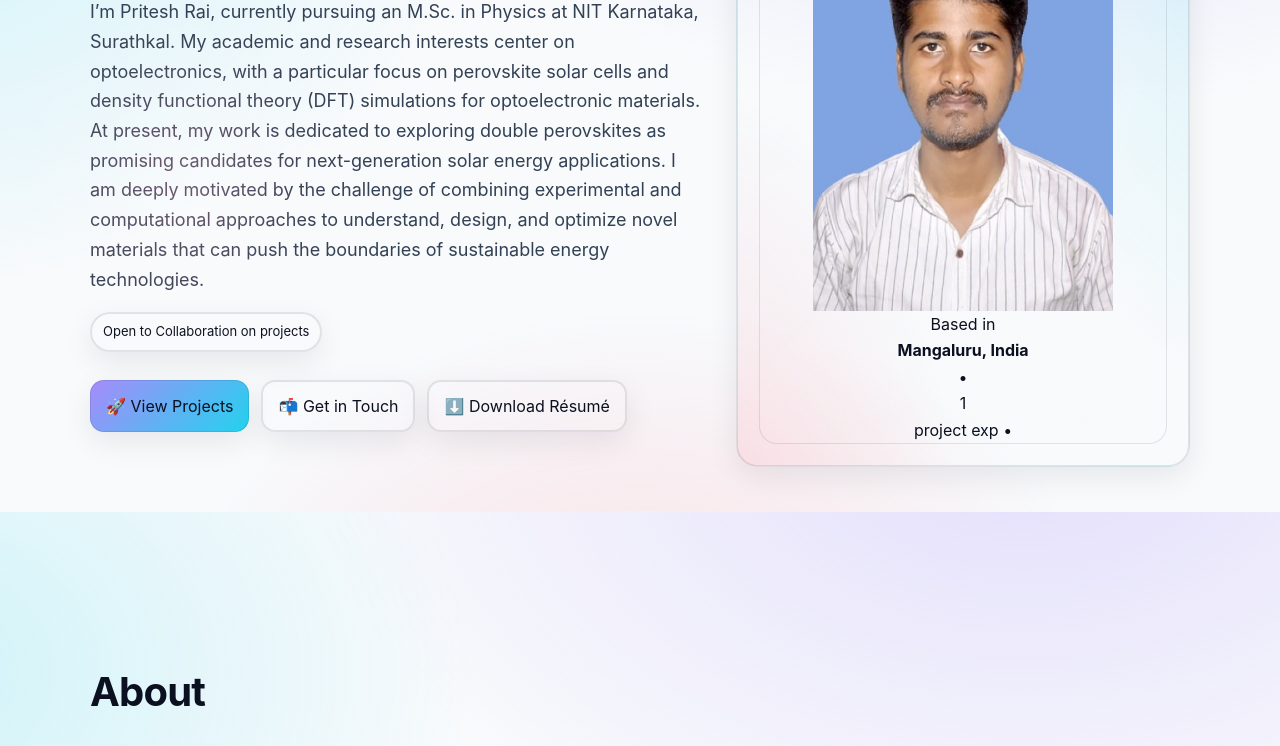
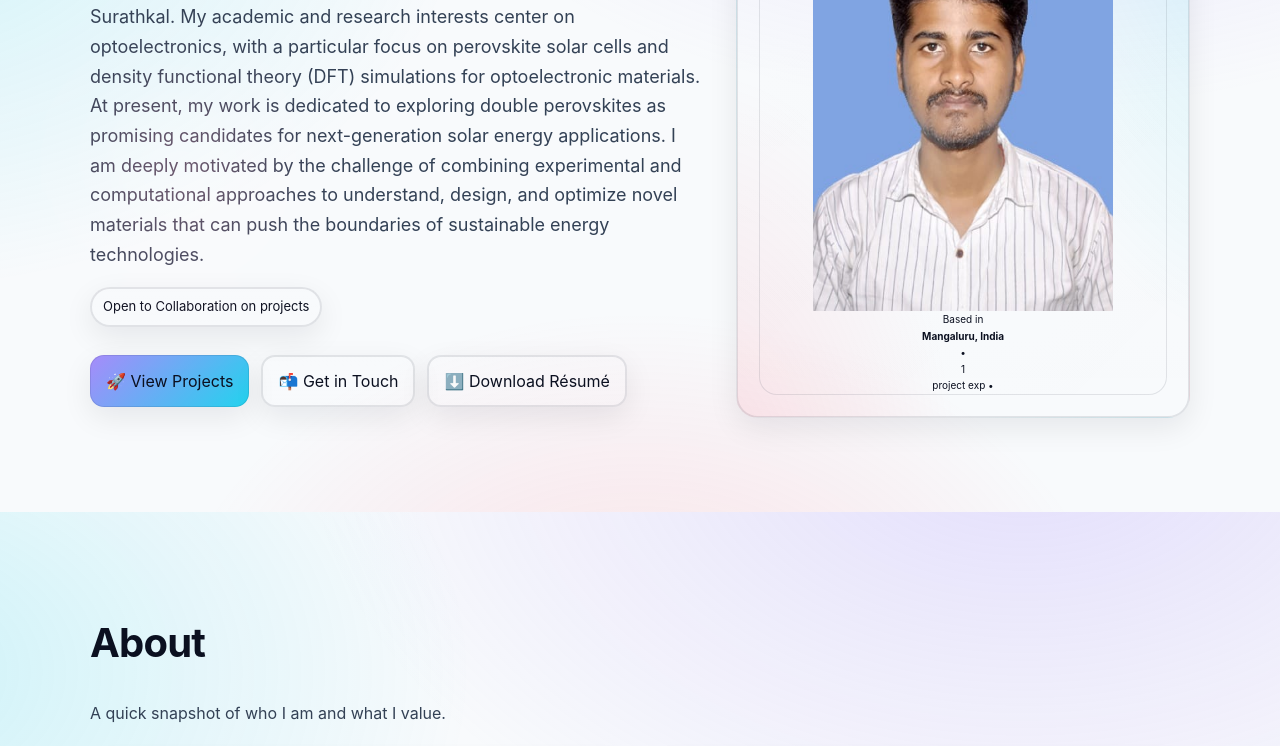
Before and after one commit to priteshrainitk/priteshrainitk.github.io, a plain HTML site: page index.html in a window 1280 px wide. Shown: the part 288-1034 px from the top of the page. Drawn offline with Linux system fonts and the light colour scheme.

Commit message:
Update index.html

```diff
--- a/index.html
+++ b/index.html
@@ -103,7 +103,7 @@
     .btn.primary { background: linear-gradient(135deg, var(--accent-2), var(--accent-1)); border: none; }
 
     .hero-card { position: relative; padding: 22px; border-radius: 22px; background: radial-gradient(120% 180% at 120% -20%, rgba(34,211,238,.2), transparent 60%), radial-gradient(100% 140% at -10% 120%, rgba(251,113,133,.18), transparent 60%), linear-gradient(180deg, rgba(255,255,255,.06), rgba(255,255,255,.03)); box-shadow: var(--shadow); border: 1px solid var(--border); }
-    .pfp { width: 100%; aspect-ratio: 1 / 1; border-radius: 18px; background: linear-gradient(135deg, rgba(255,255,255,.05), rgba(255,255,255,.03)); border: 1px solid var(--border); display: grid; place-items: center; font-size: 16px; }
+    .pfp { width: 100%; aspect-ratio: 1 / 1; border-radius: 18px; background: linear-gradient(135deg, rgba(255,255,255,.05), rgba(255,255,255,.03)); border: 1px solid var(--border); display: grid; place-items: center; font-size: 10px; }
     .status { position: absolute; right: 16px; top: 16px; padding: 8px 10px; font-size: 12px; border-radius: 999px; border: 1px solid var(--border); background: linear-gradient(180deg, rgba(255,255,255,.10), rgba(255,255,255,.04)); box-shadow: var(--shadow); }
 
     /* ====== Cards grid ====== */
```
